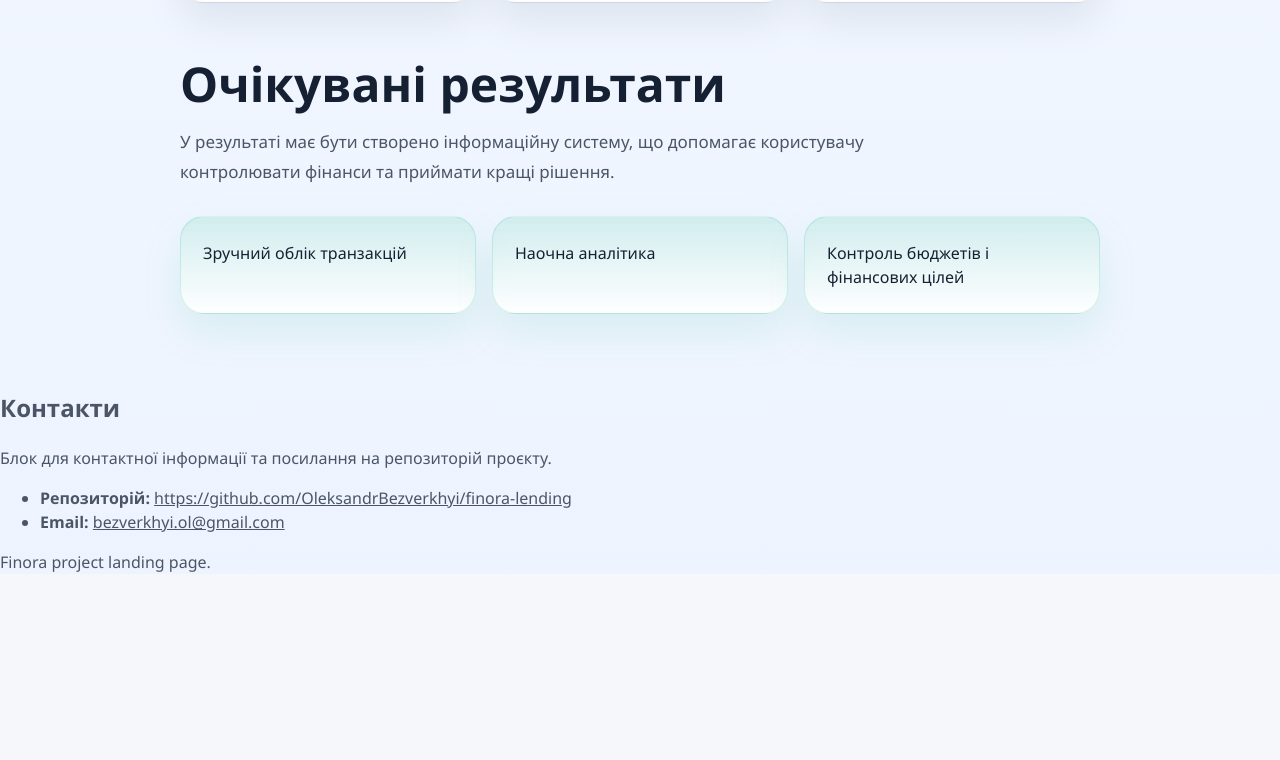
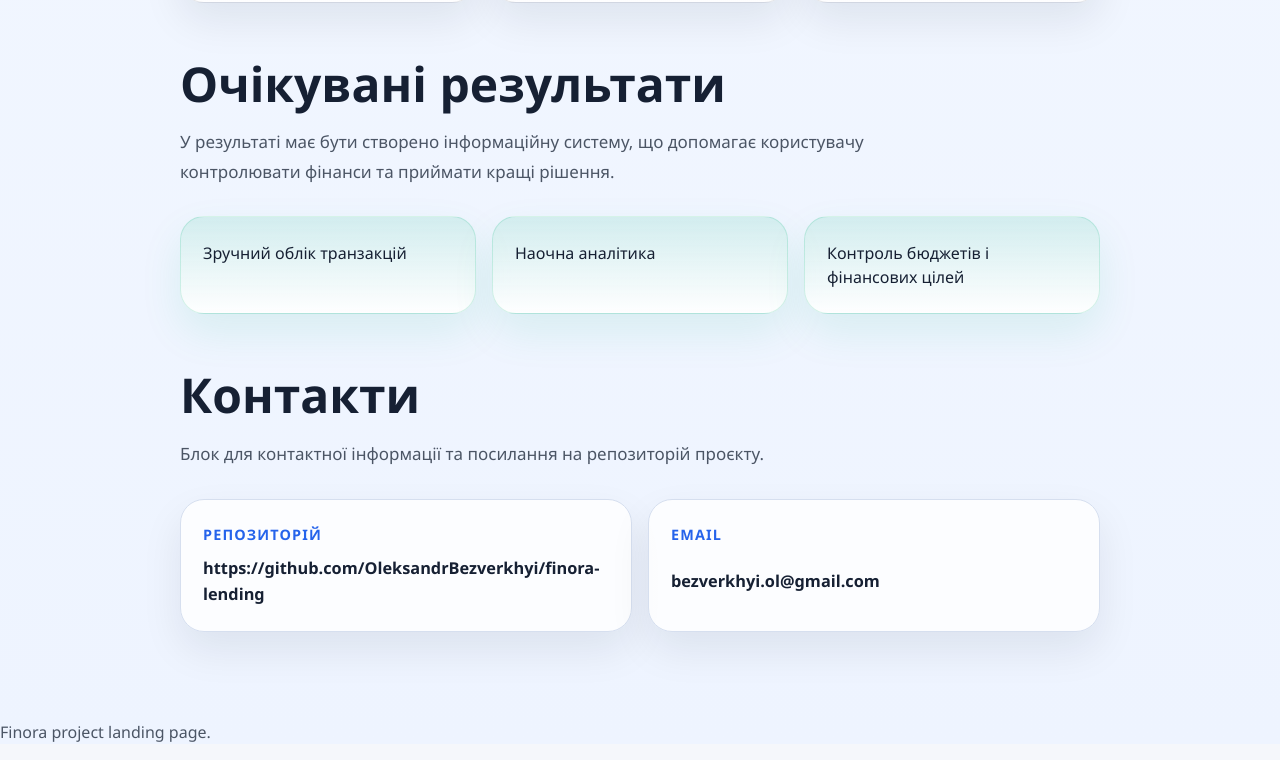
Before and after one commit to OleksandrBezverkhyi/finora-lending, a React (Vite) app: page / in a window 1280 px wide. Shown: the part 2282-3042 px from the top of the page. Before the commit the page ends 2872 px from the top, so only its background shows below. Built offline with nearby package versions, Linux system fonts and the light colour scheme.

Commit message:
feat: style contacts section

```diff
--- a/src/App.css
+++ b/src/App.css
@@ -341,6 +341,68 @@
   box-shadow: 0 18px 42px rgba(0, 180, 120, 0.1);
 }
 
+.contacts-section {
+  max-width: 960px;
+  margin: 0 auto;
+  padding: 0 20px 72px;
+}
+
+.contacts-section__title {
+  margin: 0;
+  color: var(--heading-color);
+  font-size: clamp(2rem, 4vw, 3rem);
+  line-height: 1.05;
+}
+
+.contacts-section__description {
+  max-width: 42rem;
+  margin: 18px 0 0;
+  color: var(--text-color);
+  font-size: 1.06rem;
+  line-height: 1.75;
+}
+
+.contacts-section__list {
+  display: grid;
+  grid-template-columns: repeat(2, minmax(0, 1fr));
+  gap: 16px;
+  margin: 30px 0 0;
+  padding: 0;
+  list-style: none;
+}
+
+.contacts-section__item {
+  display: grid;
+  gap: 10px;
+  padding: 24px 22px;
+  border: 1px solid var(--border-color);
+  border-radius: 24px;
+  background: rgba(255, 255, 255, 0.82);
+  box-shadow: 0 18px 42px rgba(15, 23, 42, 0.08);
+}
+
+.contacts-section__label {
+  color: var(--accent-color);
+  font-size: 0.9rem;
+  font-weight: 700;
+  letter-spacing: 0.08em;
+  text-transform: uppercase;
+}
+
+.contacts-section__link {
+  color: var(--heading-color);
+  font-size: 1.02rem;
+  font-weight: 600;
+  line-height: 1.6;
+  text-decoration: none;
+  word-break: break-word;
+}
+
+.contacts-section__link:hover,
+.contacts-section__link:focus-visible {
+  color: var(--accent-color);
+}
+
 @media (max-width: 768px) {
   .site-header {
     padding: 14px 16px;
@@ -386,13 +448,15 @@
   .about-section,
   .goals-section,
   .methodology-section,
-  .results-section {
+  .results-section,
+  .contacts-section {
     padding: 0 16px 40px;
   }
 
   .about-section__list,
   .methodology-section__list,
-  .results-section__list {
+  .results-section__list,
+  .contacts-section__list {
     grid-template-columns: 1fr;
   }
 
--- a/src/components/ContactSection.jsx
+++ b/src/components/ContactSection.jsx
@@ -1,14 +1,16 @@
 export function ContactSection({ id, title, description, links }) {
   return (
-    <section id={id}>
-      <h2>{title}</h2>
-      <p>{description}</p>
+    <section className="contacts-section" id={id}>
+      <h2 className="contacts-section__title">{title}</h2>
+      <p className="contacts-section__description">{description}</p>
 
-      <ul>
+      <ul className="contacts-section__list">
         {links.map((link) => (
-          <li key={link.label}>
-            <strong>{link.label}:</strong>{' '}
-            <a href={link.href}>{link.value}</a>
+          <li className="contacts-section__item" key={link.label}>
+            <span className="contacts-section__label">{link.label}</span>
+            <a className="contacts-section__link" href={link.href}>
+              {link.value}
+            </a>
           </li>
         ))}
       </ul>
```
